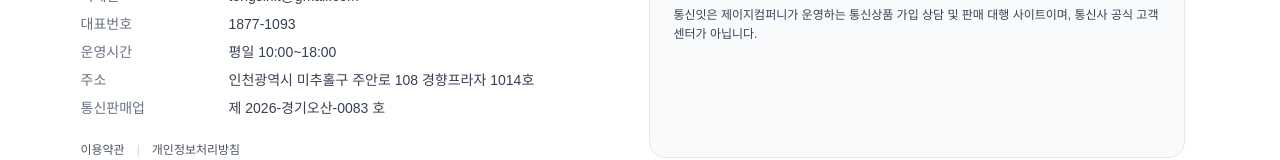
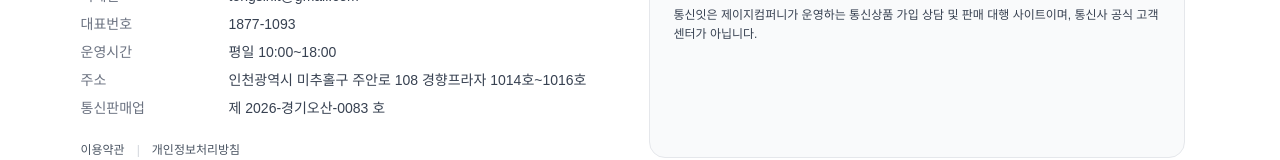
Before and after one commit to JGcompany93/tongsinit, a React (Vite) app: page / in a window 1280 px wide. Shown: the part 3368-3528 px from the top of the page. Built offline with nearby package versions, Linux system fonts and the light colour scheme; a web font is replaced by a local one.

Commit message:
수정 내용 설명

```diff
--- a/src/components/Footer.tsx
+++ b/src/components/Footer.tsx
@@ -56,7 +56,7 @@ export default function Footer() {
               <div className="flex gap-2">
                 <dt className="w-[140px] shrink-0 text-gray-500">주소</dt>
                 <dd className="font-medium">
-                  인천광역시 미추홀구 주안로 108 경향프라자 1014호
+                  인천광역시 미추홀구 주안로 108 경향프라자 1014호~1016호
                 </dd>
               </div>
 
```
